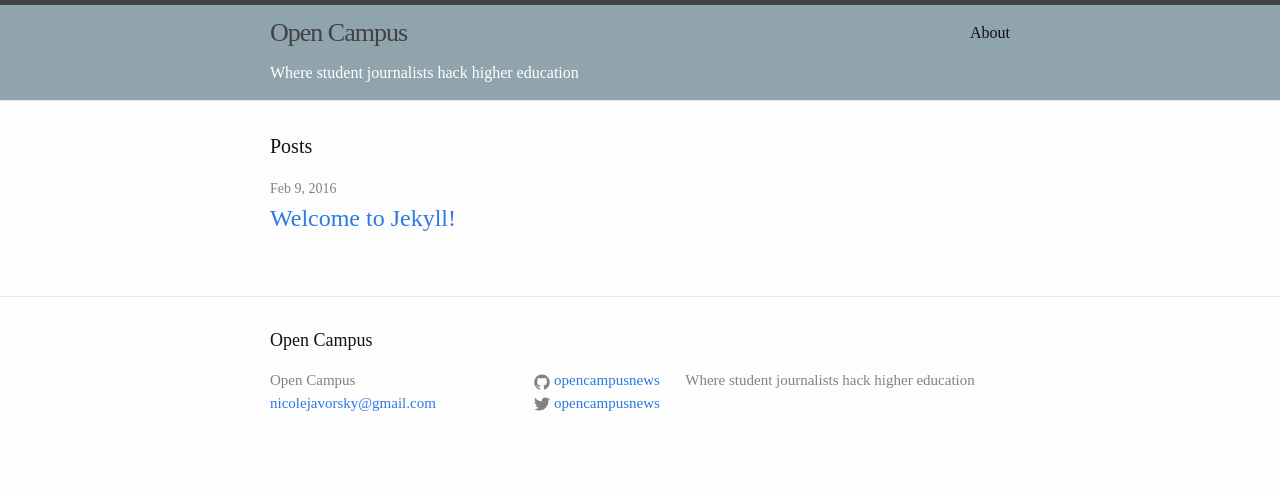
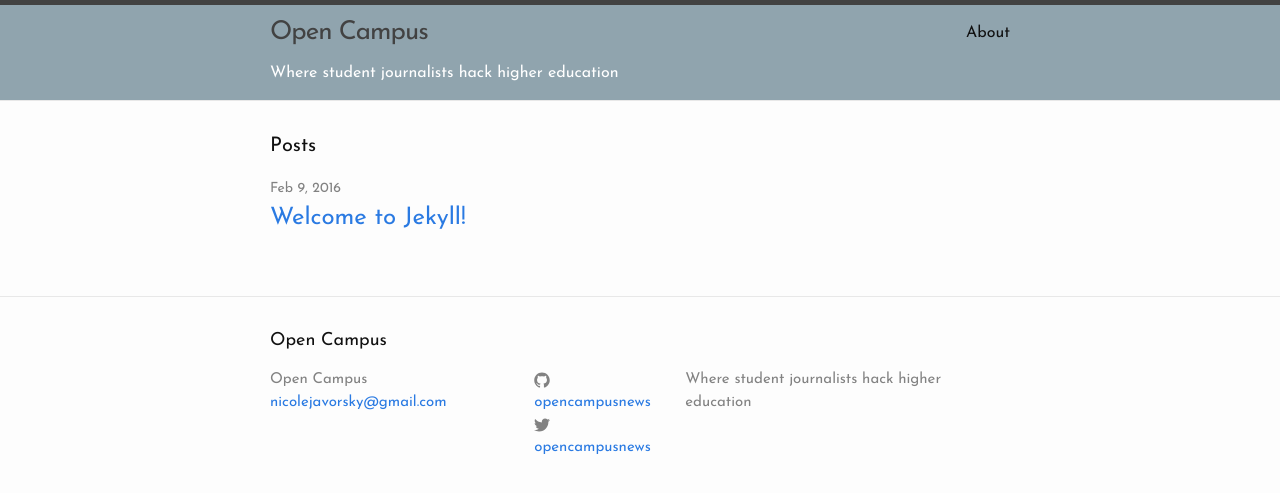
Before and after one commit to opencampusnews/opencampusnews.github.io, a Jekyll site: the page built from index.html, in a window 1280 px wide. Shown: the top 493 px of the page. Built offline with Jekyll 4.4.1, drawn with Linux system fonts in a browser that asks for light colours.

Commit message:
Updated style.css

```diff
--- a/css/style.css
+++ b/css/style.css
@@ -1,5 +1,5 @@
 body {
-  font-family: 'Roboto Slab', serif;
+	font-family: 'Josefin Sans', sans-serif;
 }
 
 .site-header {
```
